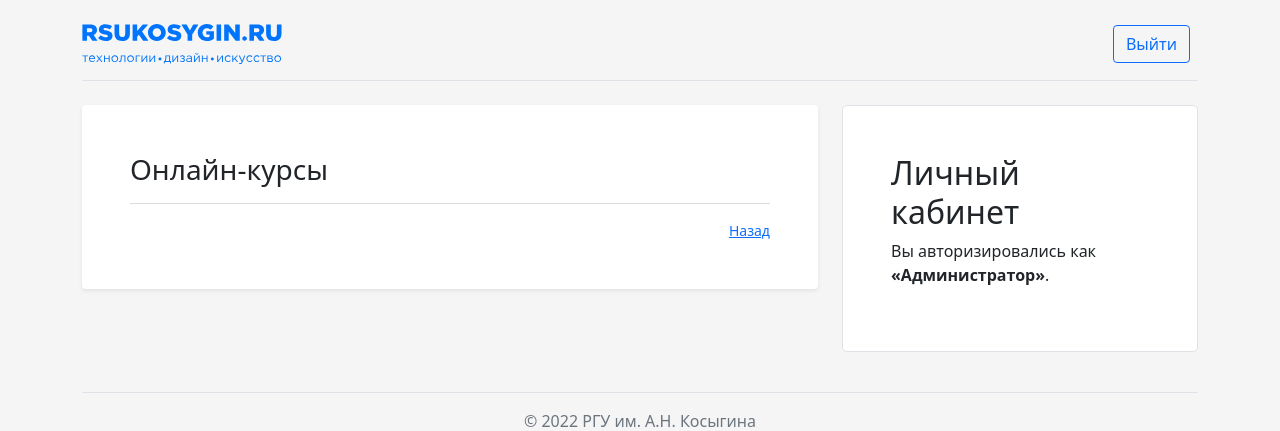
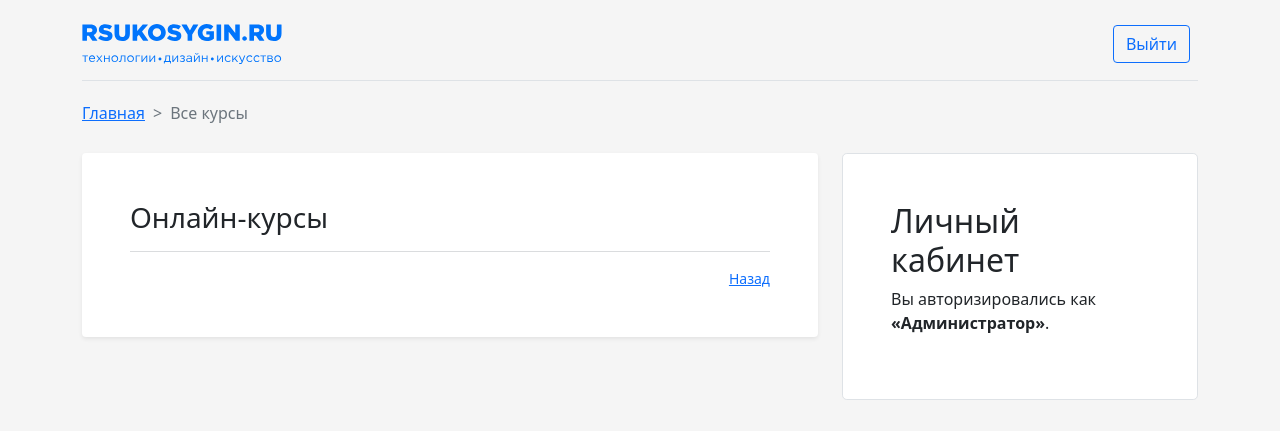
Before and after one commit to EdViTeR/edu.rsukosygin.com, a PHP site: page /admin/all_kurses.php in a window 1280 px wide. Shown: the top 431 px of the page. Run offline with PHP 8.4, Linux system fonts and the light colour scheme; data that the repository does not hold is empty.

Commit message:
fix breadcrumps

```diff
--- a/admin/all_kurses.php
+++ b/admin/all_kurses.php
@@ -28,6 +28,12 @@
         <!-- Контент -->
         <div class="container">
             <div class="row">
+                <nav style="--bs-breadcrumb-divider: '>';" aria-label="breadcrumb">
+                  <ol class="breadcrumb">
+                    <li class="breadcrumb-item"><a href="check_teacher.php">Главная</a></li>
+                    <li class="breadcrumb-item active" aria-current="page">Все курсы</li>
+                  </ol>
+                </nav>
                 <div class="col-lg-8">
                     <!-- Онлайн-курсы -->
                     <div class="mb-4 p-5 bg-body rounded shadow-sm">
--- a/admin/view_kurs.php
+++ b/admin/view_kurs.php
@@ -50,6 +50,7 @@ foreach ($kurs as $key => $value) {
                 <nav style="--bs-breadcrumb-divider: '>';" aria-label="breadcrumb">
                   <ol class="breadcrumb">
                     <li class="breadcrumb-item"><a href="check_teacher.php">Главная</a></li>
+                    <li class="breadcrumb-item"><a href="all_kurses.php">Все курсы</a></li>
                     <li class="breadcrumb-item active" aria-current="page"><?php echo $short_name;?></li>
                   </ol>
                 </nav>
--- a/admin/view_teacher.php
+++ b/admin/view_teacher.php
@@ -37,6 +37,7 @@
                 <nav style="--bs-breadcrumb-divider: '>';" aria-label="breadcrumb">
                   <ol class="breadcrumb">
                     <li class="breadcrumb-item"><a href="check_teacher.php">Главная</a></li>
+                    <li class="breadcrumb-item"><a href="all_teacher.php">Все преподаватели</a></li>
                     <li class="breadcrumb-item active" aria-current="page"><?php echo $teach_name;?></li>
                   </ol>
                 </nav>
```
